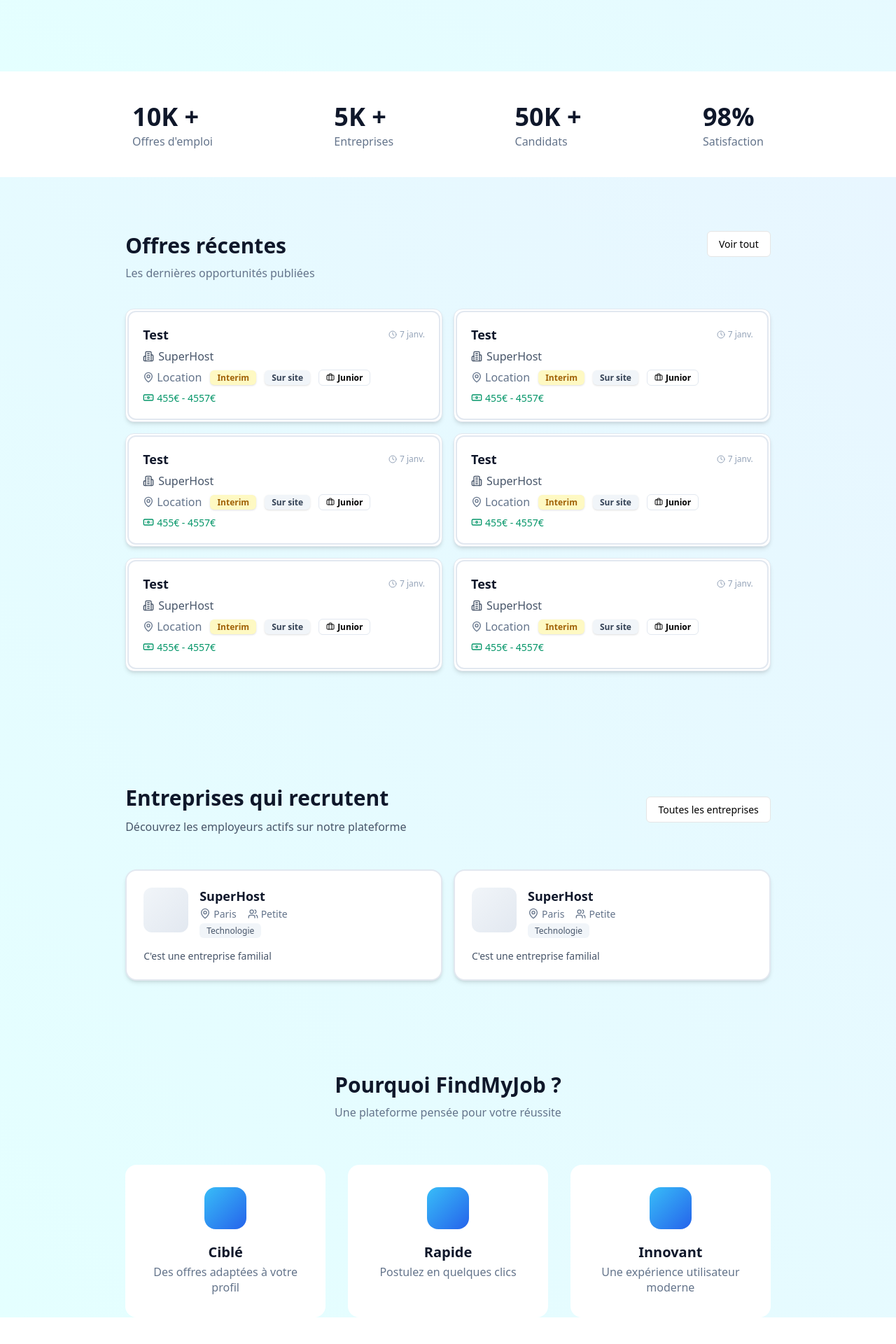
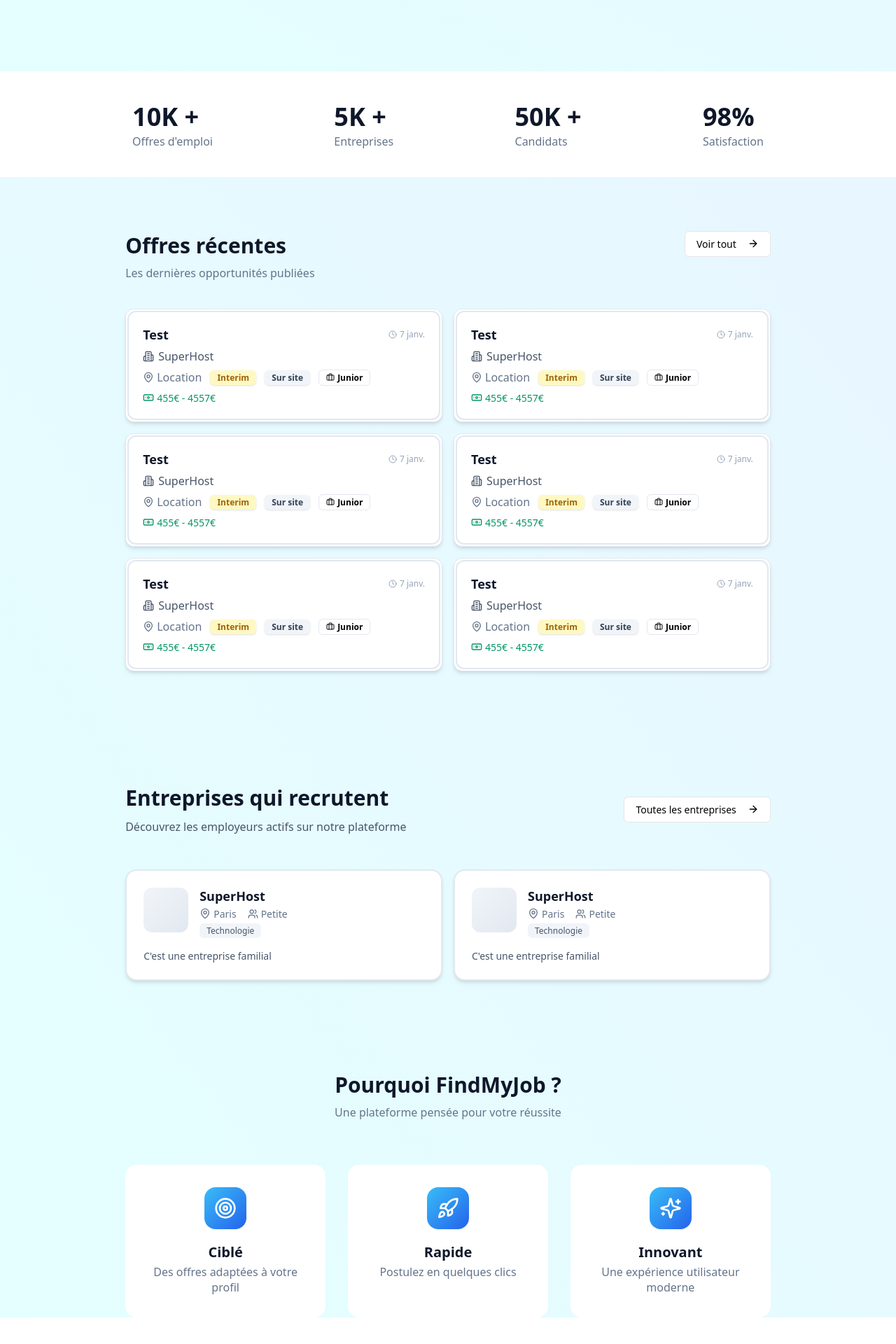
Before and after one commit to Lucas-Josephh/findmyjob-front, a React (Vite) app: page / in a window 1280 px wide. Shown: the part 568-2488 px from the top of the page at 70% size. Built offline with nearby package versions, Linux system fonts and the light colour scheme.

Commit message:
Add : SVG to the Home component

```diff
--- a/src/component/home/Home.jsx
+++ b/src/component/home/Home.jsx
@@ -1,9 +1,12 @@
 import Star from '../shared/svg/Star'
 import MagnifyingGlass from '../shared/svg/MagnifyingGlass'
 import Location from '../shared/svg/Location'
-import './Home.scss'
 import OfferAnnouncement from '../shared/offerAnnouncement/OfferAnnouncement'
 import Companie from '../shared/companie/Companie'
+import Target from '../shared/svg/Target'
+import Fuze from '../shared/svg/Fuze'
+import ArrowRight from '../shared/svg/ArrowRight'
+import './Home.scss'
 
 export default function Home() {
     return (
@@ -64,7 +67,7 @@ export default function Home() {
                         <h1 className="app-home-body-header-container_title">Offres récentes</h1>
                         <span className="app-home-body-header-container_subtitle">Les dernières opportunités publiées</span>
                     </div>
-                    <button className="app-home-body-header_btn">Voir tout</button>
+                    <button className="app-home-body-header_btn">Voir tout <ArrowRight /></button>
                 </div>
 
                 <div className='app-home-body-card'>
@@ -98,7 +101,7 @@ export default function Home() {
                         <h1 className="app-home-body-recruitment-header_title">Entreprises qui recrutent</h1>
                         <span className="app-home-body-recruitment-header_subtitle">Découvrez les employeurs actifs sur notre plateforme</span>
                     </div>
-                    <button className="app-home-body-recruitment-header_btn">Toutes les entreprises</button>
+                    <button className="app-home-body-recruitment-header_btn">Toutes les entreprises <ArrowRight /></button>
                 </div>
 
                 <div className="app-home-body-recruitment-companie">
@@ -118,7 +121,7 @@ export default function Home() {
 
                     <div className="app-home-body-about-skill">
                         <div className="app-home-body-about-skill-card">
-                            <div className="app-home-body-about-skill-card_logo"></div>
+                            <div className="app-home-body-about-skill-card_logo"><Target size="32" /></div>
                             <div className="app-home-body-about-skill-card-info">
                                 <h3 className="app-home-body-about-skill-card-info_title">Ciblé</h3>
                                 <span className="app-home-body-about-skill-card-info_subtitle">Des offres adaptées à votre profil</span>
@@ -126,7 +129,7 @@ export default function Home() {
                         </div>
 
                         <div className="app-home-body-about-skill-card">
-                            <div className="app-home-body-about-skill-card_logo"></div>
+                            <div className="app-home-body-about-skill-card_logo"><Fuze size="32" /></div>
                             <div className="app-home-body-about-skill-card-info">
                                 <h3 className="app-home-body-about-skill-card-info_title">Rapide</h3>
                                 <span className="app-home-body-about-skill-card-info_subtitle">Postulez en quelques clics</span>
@@ -134,7 +137,7 @@ export default function Home() {
                         </div>
 
                         <div className="app-home-body-about-skill-card">
-                            <div className="app-home-body-about-skill-card_logo"></div>
+                            <div className="app-home-body-about-skill-card_logo"><Star size="32" /></div>
                             <div className="app-home-body-about-skill-card-info">
                                 <h3 className="app-home-body-about-skill-card-info_title">Innovant</h3>
                                 <span className="app-home-body-about-skill-card-info_subtitle">Une expérience utilisateur moderne</span>
--- a/src/component/home/Home.scss
+++ b/src/component/home/Home.scss
@@ -155,6 +155,9 @@
             justify-content: space-between;
 
             &_btn {
+                display: flex;
+                align-items: center;
+                gap: 16px;
                 height: max-content;
                 font-size: .875rem;
                 font-weight: 500;
@@ -165,6 +168,7 @@
                 background-color: white;
                 border: 1px solid #e5e5e5;
                 border-radius: calc(.5rem - 2px);
+                cursor: pointer;
             }
 
             &-container {
@@ -224,6 +228,9 @@
                 }
 
                 &_btn {
+                    display: flex;
+                    align-items: center;
+                    gap: 16px;
                     height: max-content;
                     font-size: .875rem;
                     font-weight: 500;
@@ -234,6 +241,7 @@
                     background-color: white;
                     border: 1px solid #e5e5e5;
                     border-radius: calc(.5rem - 2px);
+                    cursor: pointer;
                 }
             }
 
@@ -286,6 +294,8 @@
                     width: 100%;
 
                     &_logo {
+                        align-content: center;
+                        color: white;
                         aspect-ratio: 1/1;
                         width: 60px;
                         border-radius: 1rem;
```
